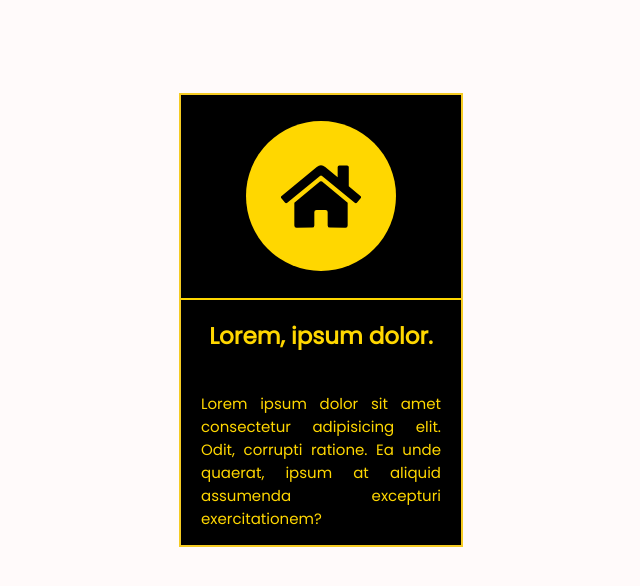
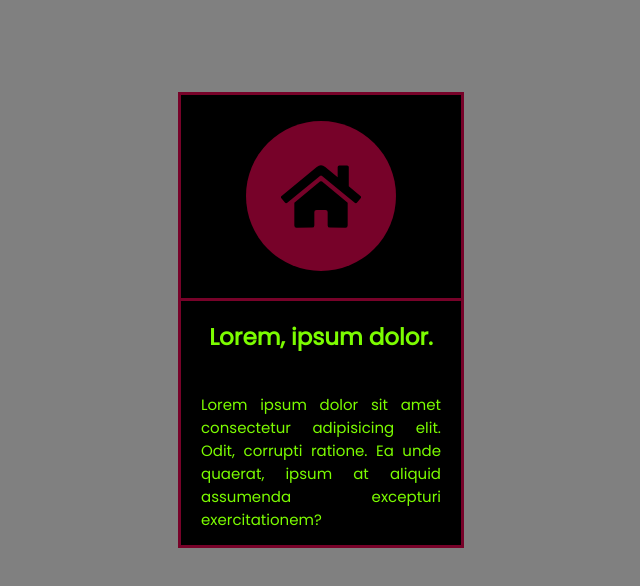
Before and after one commit to angeliquejeanne/3-EffectCartRotate, a plain HTML site: page index.html in a window 1280 px wide. Shown: the whole page, without its empty margins (319-959 px from the left). Drawn offline with Linux system fonts and the light colour scheme.

Commit message:
Update style.css

```diff
--- a/style.css
+++ b/style.css
@@ -2,7 +2,7 @@ body {
     margin: 0;
     padding: 0;
     font-family: 'Poppins', sans-serif;
-    background: snow;
+    background: grey;
     height: 80vh;
     display: flex;
     justify-content: center;
@@ -15,20 +15,20 @@ body {
     background: black;
     cursor: pointer;
     transition: background 0.4s linear;
-    border: 2px solid #f5cb22;
+    border: 3px solid rgb(119, 2, 41);
 }
 .headPhoto {
     height: 45%;
     display: flex;
     justify-content: center;
     align-items: center;
-    border-bottom: 2px solid gold;
+    border-bottom: 3px solid rgb(119, 2, 41);
 }
 .cercle {
     width: 150px;
     height: 150px;
     border-radius: 50%;
-    background: gold;
+    background: rgb(119, 2, 41);
     display: flex;
     justify-content: center;
     align-items: center;
@@ -40,30 +40,30 @@ body {
 }
 h2 {
     text-align: center;
-    color: gold;
+    color: lawngreen;
     transition: 0.4s linear color;
     font-size: 23px;
 }
 .txt {
-    color: gold;
+    color: lawngreen;
     font-size: 15px;
     padding: 20px;
     text-align: justify;
     transition: 0.4s color linear;
 }
 .carteRotation:hover {
-    background: #f5cb22;
-    border: 2px solid black;
+    background: rgb(119, 2, 41);
+    border: 3px solid black;
 }
 .carteRotation:hover .headPhoto {
-    border-bottom: 2px solid black;
+    border-bottom: 3px solid black;
 }
 .carteRotation:hover .cercle {
     background: black;
 }
 .carteRotation:hover .cercle svg {
     transition: 0.4s all linear;
-    fill: gold;
+    fill: lawngreen;
     transform: rotateY(360deg);
 }
 .carteRotation:hover .txt {
```
